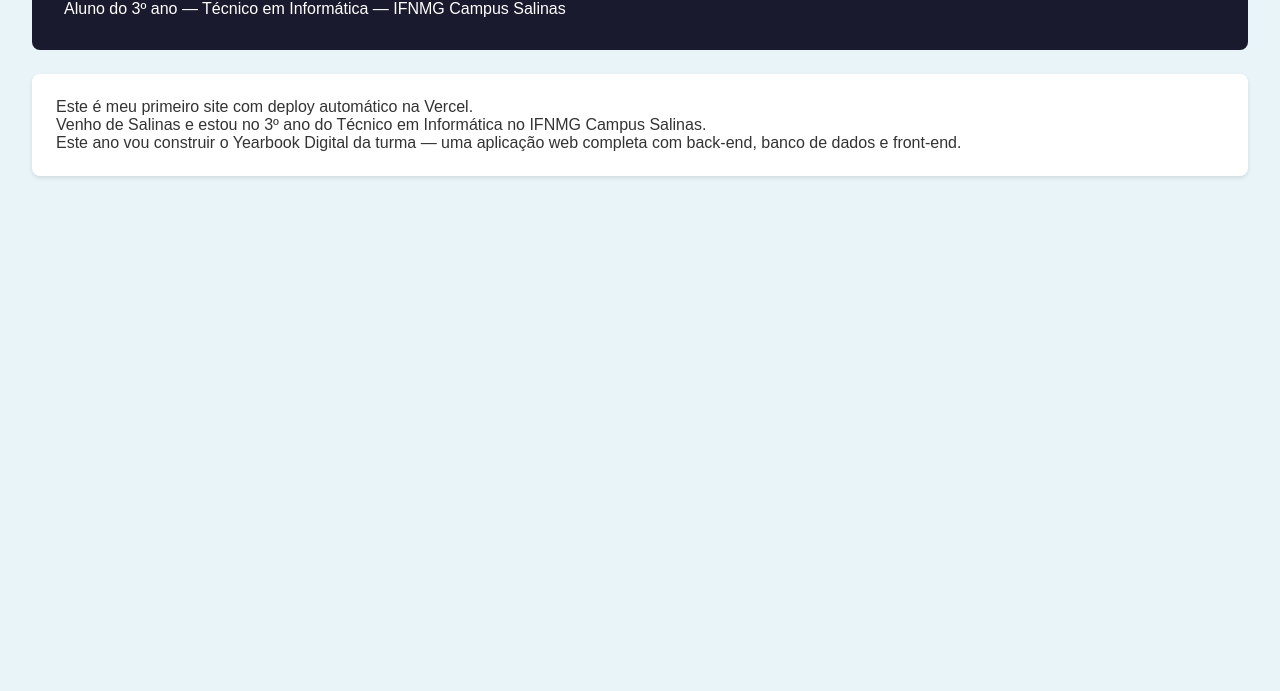
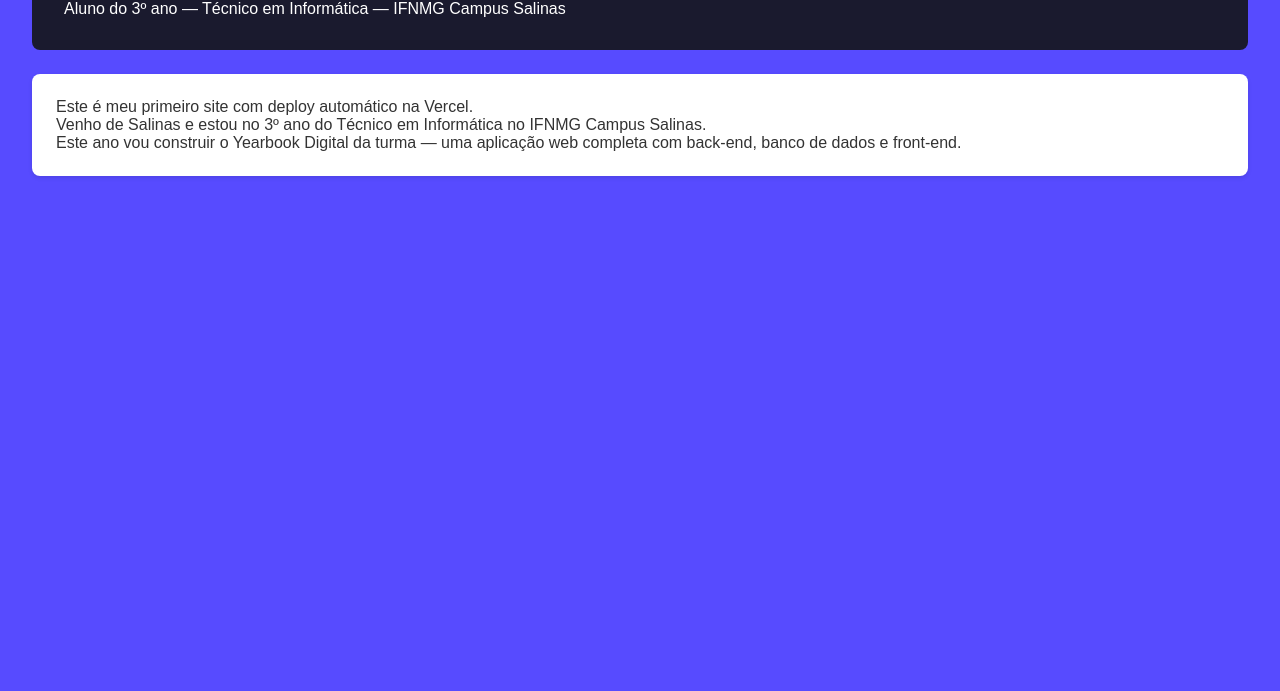
Before and after one commit to matheus44244/meu-site, a plain HTML site: page index.html in a window 1280 px wide. Shown: the part 109-800 px from the top of the page. Drawn offline with Linux system fonts and the light colour scheme.

Commit message:
style: ajusta cores e textos da página inicial

```diff
--- a/style.css
+++ b/style.css
@@ -8,7 +8,7 @@
 
 body {
   font-family: Arial, sans-serif;
-  background-color: #e8f4f8;
+  background-color: #574bff;
   color: #333;
   padding: 2rem;
 }
```
